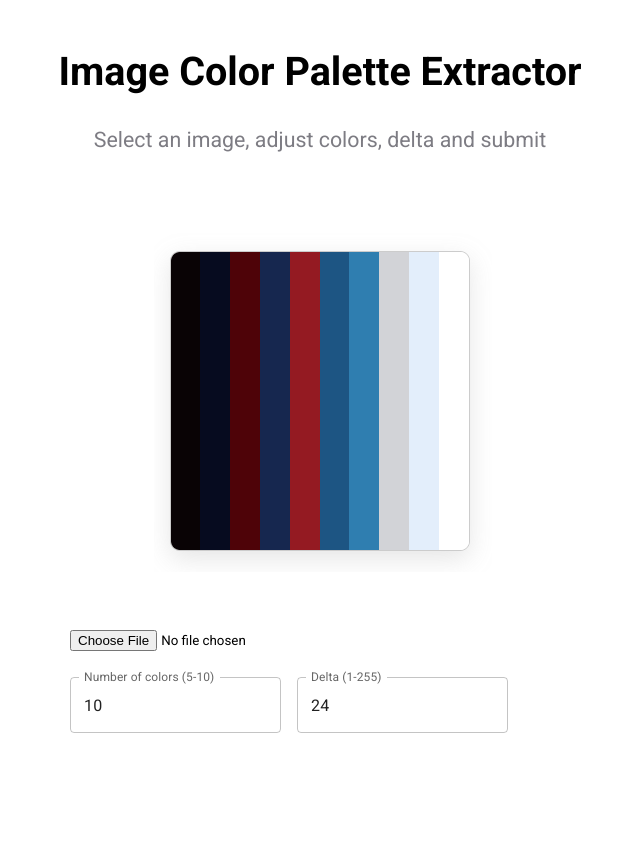
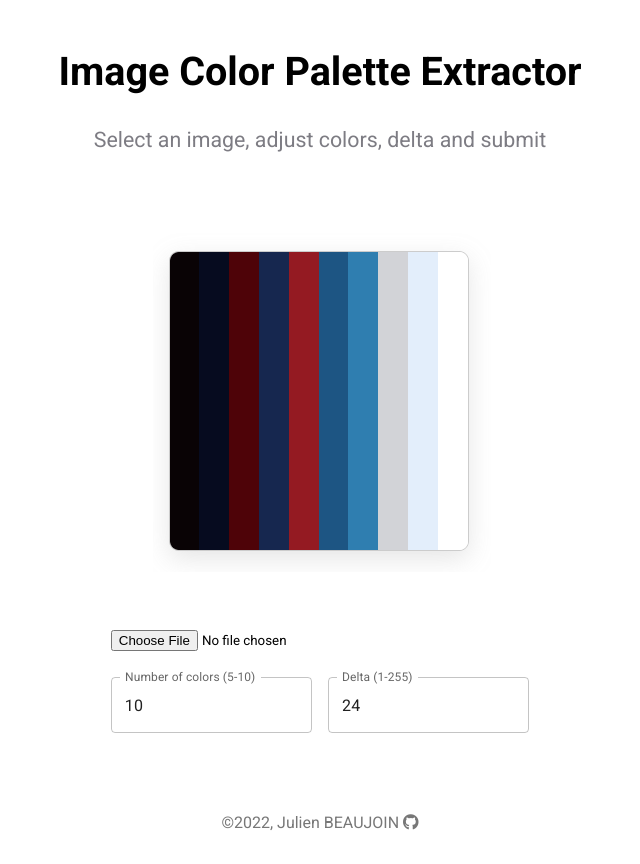
Before and after one commit to Julien-B-py/image-color-palette-front, a React (Create React App) app: page / in a window 1280 px wide. Shown: the whole page, without its empty margins (320-960 px from the left). Before the commit the page ends 800 px from the top, so only its background shows below. Built offline with nearby package versions, Linux system fonts and the light colour scheme.

Commit message:
v0.3.1
Add footer.
Edit result component animations.

```diff
--- a/public/index.css
+++ b/public/index.css
@@ -30,18 +30,14 @@ img {
 }
 
 /*** INNER BODY SECTION ***/
-.main-content {
-  margin: 0 auto;
-  min-height: 100vh;
-  /* display: flex; */
-}
+
 
 .main {
   display: flex;
   align-items: center;
   margin: auto;
   flex-direction: column;
-  padding-top: 3rem;
+padding: 3rem 0.5rem 0;
   min-height: 100vh;
 }
 
@@ -221,3 +217,25 @@ form button {
 .color-details {
   margin-left: 30px;
 }
+
+footer {
+  padding: 2rem;
+  color: #777777;
+  text-align: center;
+}
+
+footer a {
+  text-decoration: none;
+  color: #777777;
+}
+
+footer a:hover {
+  color: #555555;
+}
+
+.content {
+  flex-grow: 1;
+  display: flex;
+  flex-direction: column;
+  align-items: center;
+}
--- a/src/components/App.jsx
+++ b/src/components/App.jsx
@@ -7,6 +7,7 @@ import Heading from "./Heading";
 import SampleImg from "./SampleImg";
 import UserForm from "./UserForm";
 import Result from "./Result";
+import Footer from "./Footer";
 
 function App() {
 
@@ -86,9 +87,10 @@ const [submitImage, setSubmitImage] = useState(false);
   }
 
   return (
-    <div className="main-content">
+
       <div className="main">
 
+<div className="content">
 <Heading timeline={tlInit}  data={data}/>
 
 
@@ -118,7 +120,13 @@ const [submitImage, setSubmitImage] = useState(false);
 
   {data && <Result data={data} onRestart={restart} />}
 </div>
+
+
+              <Footer/>
+
       </div>
+
+
   );
 }
 
--- /dev/null
+++ b/src/components/Footer.jsx
@@ -0,0 +1,12 @@
+function Footer() {
+  const currentYear = new Date().getFullYear();
+
+  return (
+    <footer>
+      ©{currentYear === 2022 ? currentYear : "2022-" + currentYear}, <a href="https://github.com/Julien-B-py">Julien
+      BEAUJOIN <i className="fab fa-github"></i></a>
+    </footer>
+  );
+}
+
+export default Footer;
--- a/src/components/Result.jsx
+++ b/src/components/Result.jsx
@@ -1,10 +1,45 @@
 import { gsap } from "gsap";
+import { ScrollTrigger } from "gsap/ScrollTrigger";
+
+import { useRef, useEffect, useLayoutEffect } from "react";
 
 import Button from "@mui/material/Button";
 
 function Result(props) {
+  const tl = useRef();
+  const el = useRef();
+  const q = gsap.utils.selector(el);
+
+  useLayoutEffect(() => {
+    tl.current = gsap
+      .timeline()
+      .from(q(".img-palette"), { scale: 0 })
+      .from(q(".color-place"), { scale: 0, stagger: 0.1 })
+      // clear effect after to remove white line appearing sometimes
+      .set(q(".color-place"), { clearProps: "transform" })
+      .from(q(".s-button"), { autoAlpha: 0, yPercent: 100 }, ">0.25");
+
+    gsap.registerPlugin(ScrollTrigger);
+
+    gsap.set(q(".color-box"), {
+      autoAlpha: 0,
+      y: 60
+    });
+
+    ScrollTrigger.batch(q(".color-box"), {
+      onEnter: (elements) => {
+        gsap.to(elements, {
+          autoAlpha: 1,
+          y: 0,
+          stagger: 0.15
+        });
+      },
+      once: true
+    });
+  }, []);
+
   return (
-    <div className="result">
+    <div className="result" ref={el}>
       <div className="img-palette-container">
         <div className="img-palette">
           <img
@@ -23,9 +58,11 @@ function Result(props) {
           </div>
         </div>
 
-        <Button variant="contained" onClick={props.onRestart}>
-          Use another image
-        </Button>
+        <div className="s-button">
+          <Button variant="contained" onClick={props.onRestart}>
+            Use another image
+          </Button>
+        </div>
       </div>
       <h1>Top 20 colors occurrences</h1>
 
```
Lines whose indentation alone changed are shown as unchanged.
